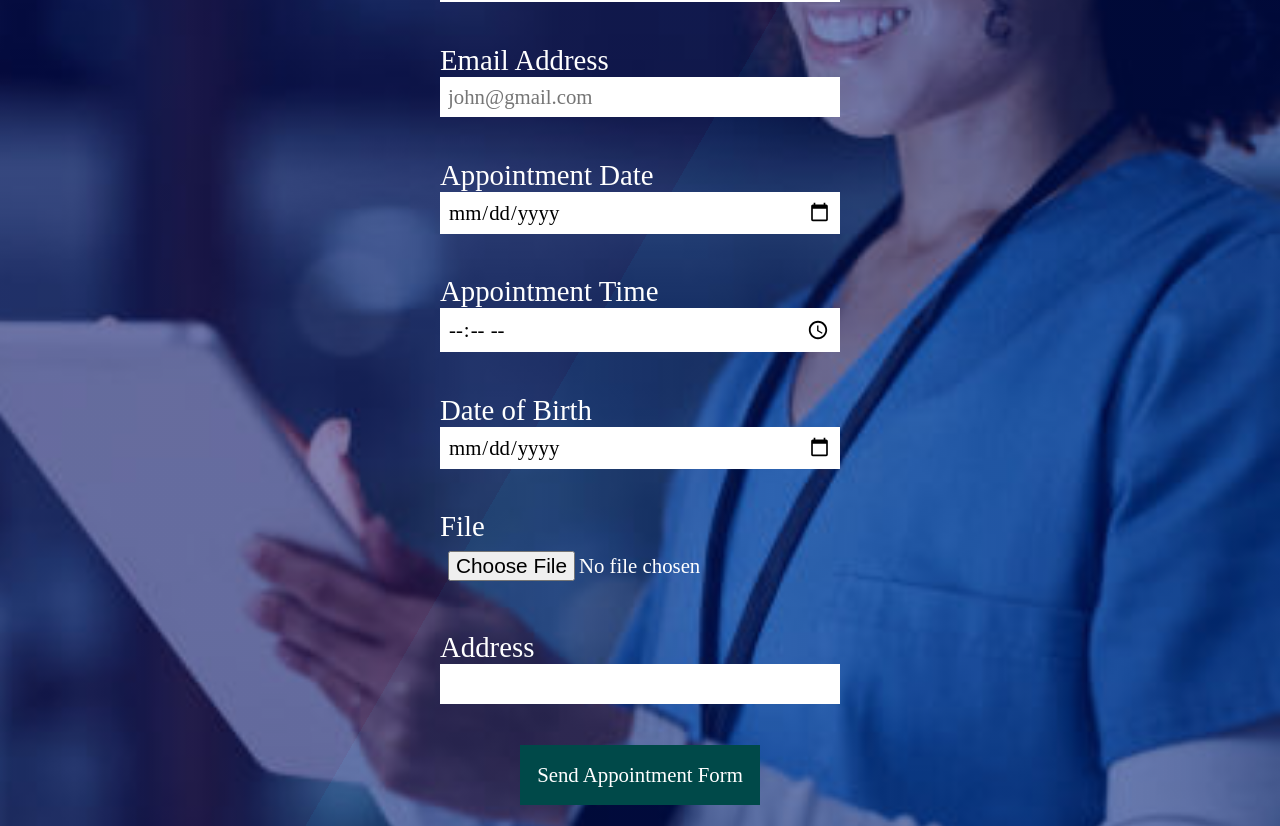
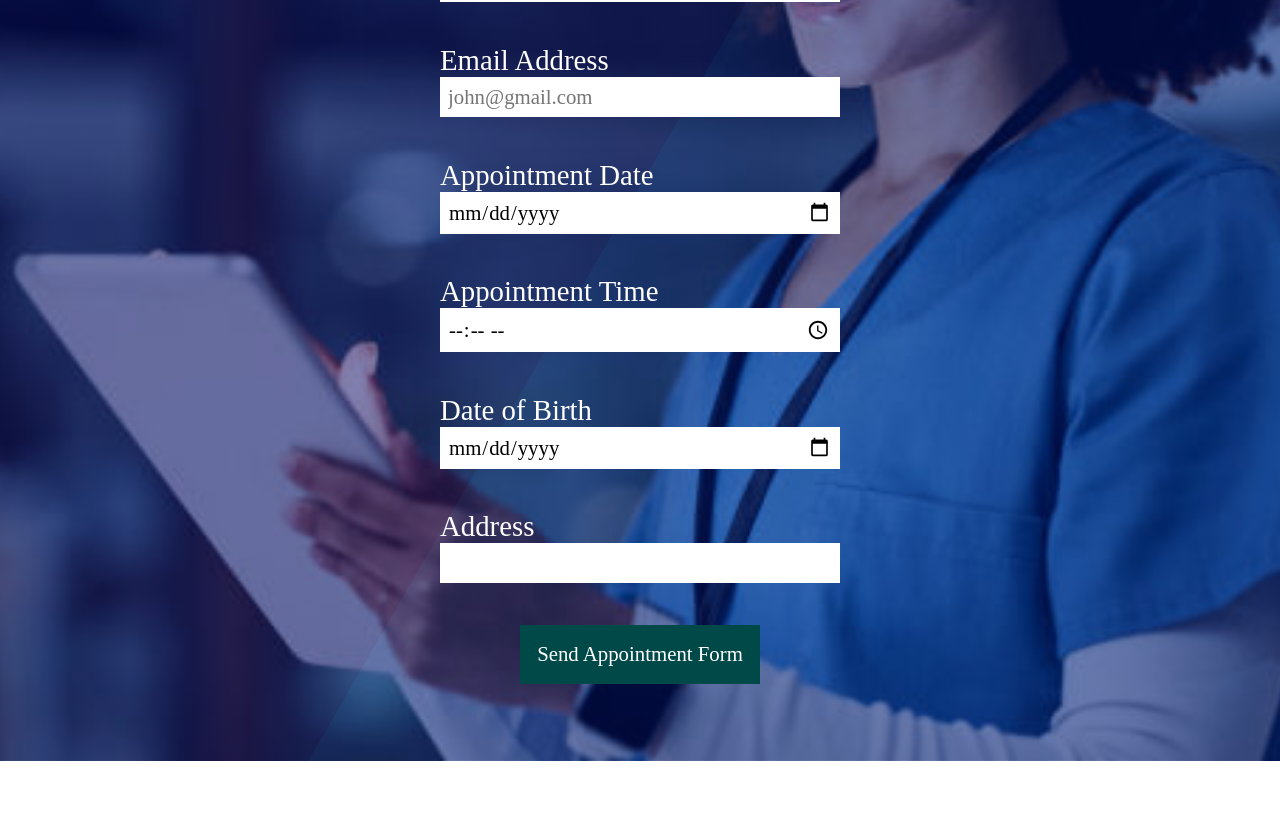
Before and after one commit to KingsleyEffiong/hopealive-endoscopy, a React (Create React App) app: page /appointment in a window 1280 px wide. Shown: the part 508-1334 px from the top of the page. After the commit the page ends 1269 px from the top, so only its background shows below. Built offline with nearby package versions, Linux system fonts and the light colour scheme.

Commit message:
did some changes in the appointment and sidebar file

```diff
--- a/src/Components/Pages/Appointment.js
+++ b/src/Components/Pages/Appointment.js
@@ -37,10 +37,7 @@ function Appointment() {
             <label  for='Date' name='dateofbirth'>Date of Birth</label>
             <input type='date' name='dateofbirth'/>
  </span>
-<span className='content'>
-             <label  for='file' name='file'>File</label>
-            <input type='file' name='file'/>
- </span>
+
  <span className='content'>
     <label for='address' name='address'>Address</label>
     <input type='address' name='address'></input>
--- a/src/Components/SidebarData.js
+++ b/src/Components/SidebarData.js
@@ -17,12 +17,12 @@ export const sidebarData = [
         icon:<AiIcons.AiFillTaobaoSquare/>,
         cName: 'nav-text'
     },
-    {
-        title: 'Contact',
-        path: '/contact',
-        icon:<AiIcons.AiFillContacts/>,
-        cName: 'nav-text'
-    },
+    // {
+    //     title: 'Contact',
+    //     path: '/contact',
+    //     icon:<AiIcons.AiFillContacts/>,
+    //     cName: 'nav-text'
+    // },
     {
         title: 'Services',
         path: '/services',
```
